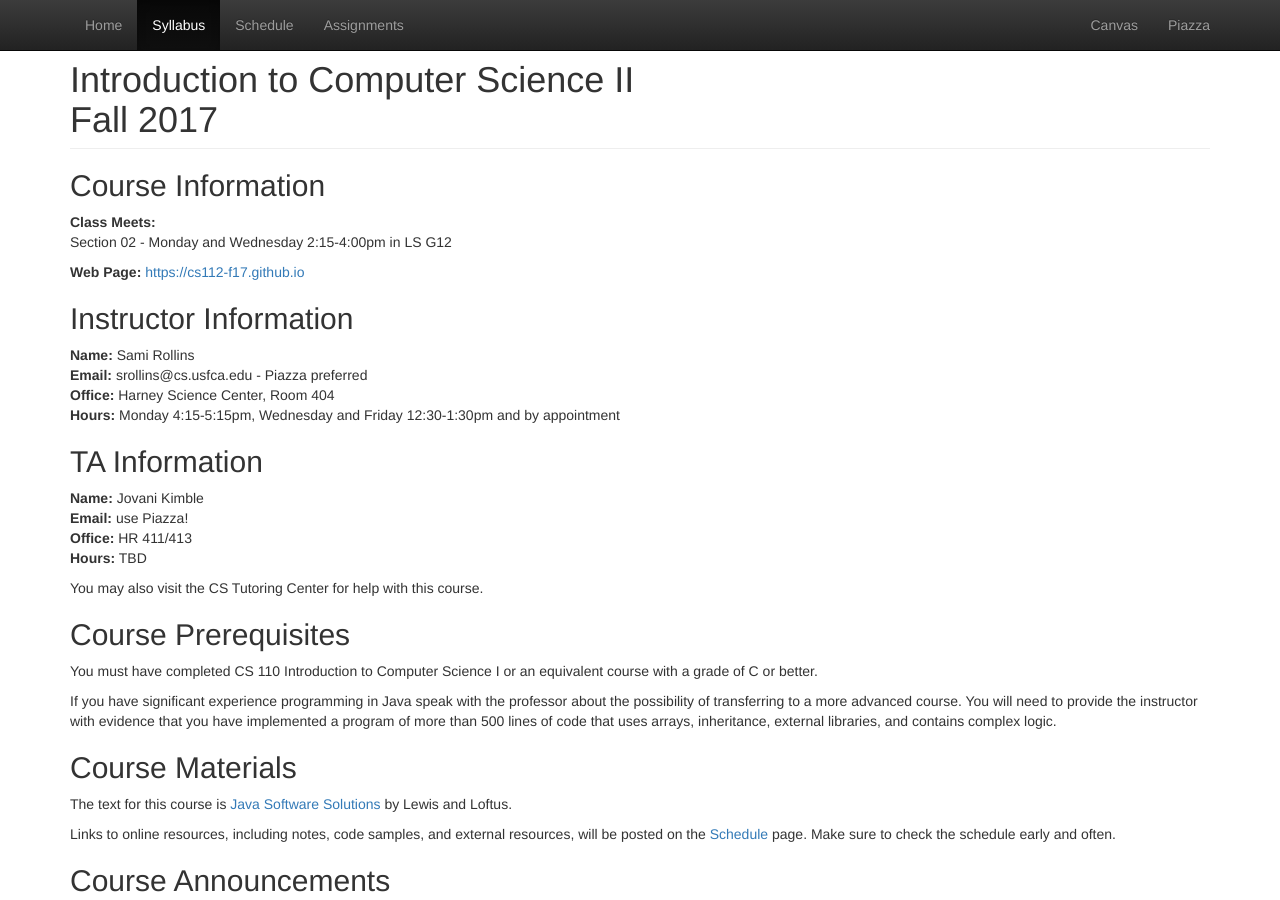
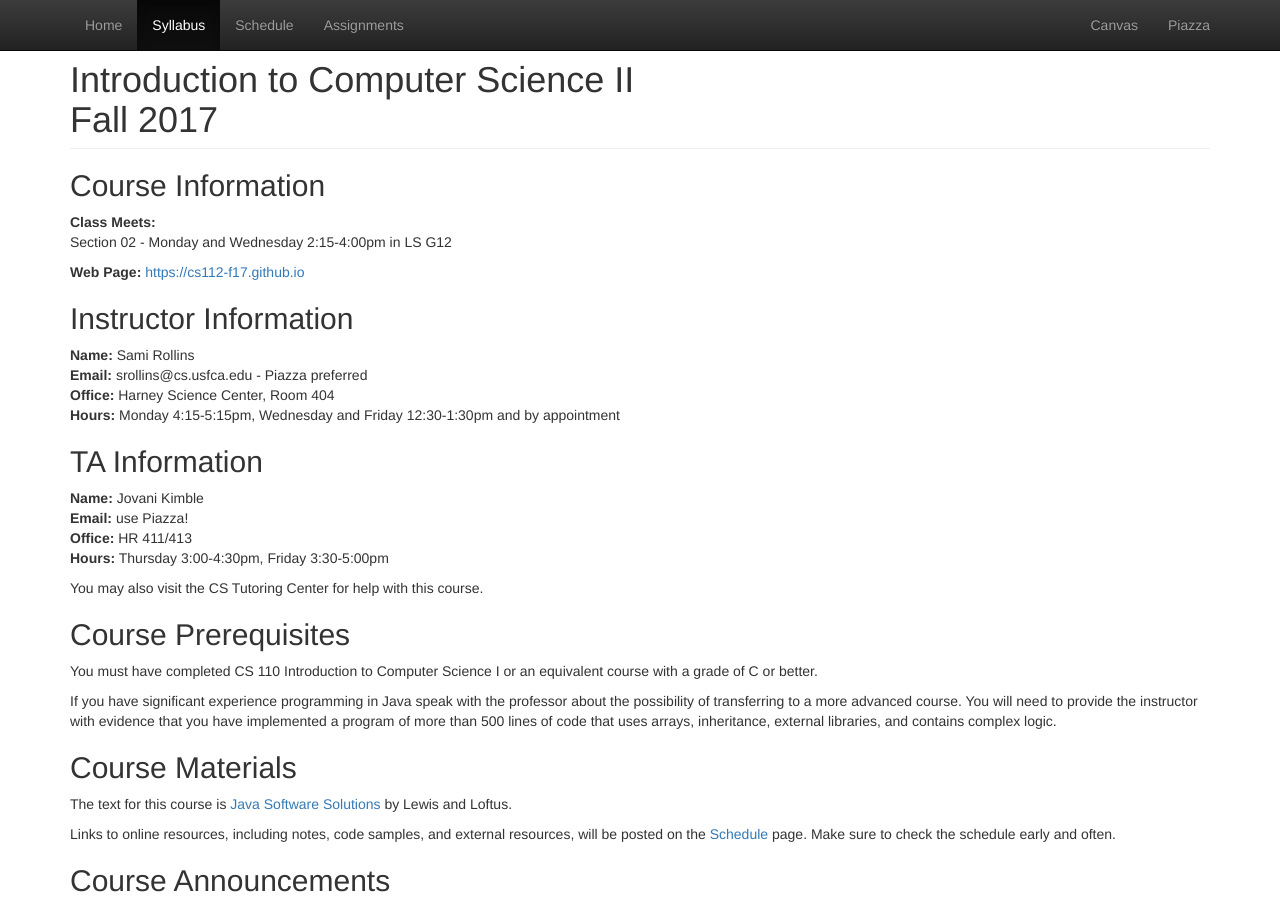
Before and after one commit to CS112-F17/cs112-f17.github.io, a Jekyll site: the page built from syllabus.html, in a window 1280 px wide and 900 px high. Built offline with Jekyll 4.4.1, drawn with Linux system fonts in a browser that asks for light colours.

Commit message:
add jovani's office hours

```diff
--- a/syllabus.html
+++ b/syllabus.html
@@ -24,7 +24,7 @@ title: Syllabus
     <p><strong>Name:</strong> Jovani Kimble<br/>
       <strong>Email:</strong> use Piazza!<br/>
       <strong>Office:</strong> HR 411/413<br/>
-      <strong>Hours:</strong> TBD<br/>
+      <strong>Hours:</strong> Thursday 3:00-4:30pm, Friday 3:30-5:00pm<br/>
 
       <p>You may also visit the CS Tutoring Center for help with this course.</p>
 
```
